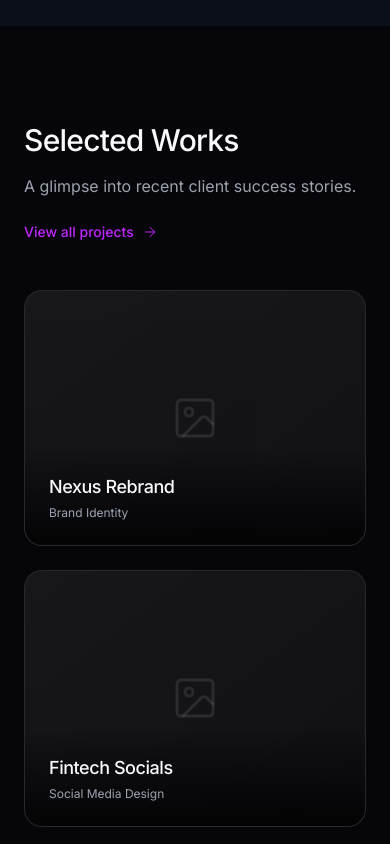
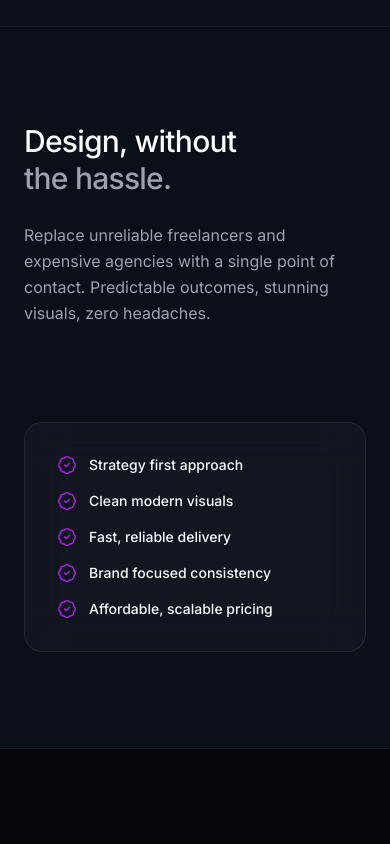
Before and after one commit to nakib360/S-M-Rafid-Ayman-s-Portfolio-2, a React (Vite) app: page / in a window 390 px wide. Shown: the part 4000-4844 px from the top of the page. Built offline with nearby package versions, Linux system fonts and the light colour scheme.

Commit message:
remove work

```diff
--- a/src/Components/Header.jsx
+++ b/src/Components/Header.jsx
@@ -6,7 +6,6 @@ const Header = () => {
     { name: "Home", path: "#home" },
     { name: "Process", path: "#process" },
     { name: "Services", path: "#services" },
-    { name: "Work", path: "#work" },
     { name: "Reviews", path: "#reviews" },
     { name: "Contact", path: "#contact" }
   ]
--- a/src/Components/Work.jsx
+++ /dev/null
@@ -1,66 +0,0 @@
-import { LuArrowRight, LuImage } from "react-icons/lu";
-import { motion } from "motion/react";
-import { containerStagger, fadeInUp, viewportOnce } from "../lib/animations";
-
-const projects = [
-  { title: "Nexus Rebrand", type: "Brand Identity" },
-  { title: "Fintech Socials", type: "Social Media Design" },
-  { title: "Creator Thumbnail Pack", type: "Thumbnail Design" },
-  { title: "Cyberpunk Concept", type: "Manipulation Art" },
-];
-
-const Work = () => {
-  return (
-    <motion.section
-      id="work"
-      variants={containerStagger}
-      initial="initial"
-      whileInView="whileInView"
-      viewport={viewportOnce}
-      className="py-24 md:py-32 max-w-7xl mx-auto px-6"
-    >
-      <motion.div variants={fadeInUp} className="flex flex-col md:flex-row md:items-end justify-between mb-12 gap-6">
-        <div>
-          <h2 className="text-3xl md:text-4xl font-medium tracking-tight mb-4">
-            Selected Works
-          </h2>
-          <p className="text-base text-[#9CA3AF]">
-            A glimpse into recent client success stories.
-          </p>
-        </div>
-        <a
-          href="#"
-          className="text-sm font-medium text-[#C026FF] flex items-center gap-2 hover:opacity-80 transition-opacity"
-        >
-          View all projects
-          <LuArrowRight size={16} strokeWidth={1.5} />
-        </a>
-      </motion.div>
-
-      <motion.div variants={containerStagger} className="grid grid-cols-1 md:grid-cols-2 gap-6">
-        {projects.map((proj) => (
-          <motion.div
-            variants={fadeInUp}
-            key={proj.title}
-            className="group relative rounded-[18px] overflow-hidden bg-white/5 border border-white/10 aspect-4/3 cursor-pointer"
-          >
-            <div className="absolute inset-0 bg-linear-to-br from-white/5 to-transparent flex items-center justify-center opacity-50 group-hover:scale-105 transition-transform duration-500">
-              <LuImage className="text-white/20" size={48} strokeWidth={1.5} />
-            </div>
-            <div className="absolute inset-0 bg-[#C026FF]/20 backdrop-blur-sm opacity-0 group-hover:opacity-100 transition-opacity duration-300 flex flex-col items-center justify-center gap-3">
-              <span className="px-4 py-2 rounded-full bg-black/50 text-white text-sm font-medium border border-white/20">
-                View Project
-              </span>
-            </div>
-            <div className="absolute bottom-0 left-0 w-full p-6 bg-linear-to-t from-black/80 to-transparent">
-              <h3 className="text-lg font-medium tracking-tight mb-1">{proj.title}</h3>
-              <p className="text-xs text-[#9CA3AF]">{proj.type}</p>
-            </div>
-          </motion.div>
-        ))}
-      </motion.div>
-    </motion.section>
-  );
-};
-
-export default Work;
--- a/src/Root/Main.jsx
+++ b/src/Root/Main.jsx
@@ -8,7 +8,6 @@ import Services from "../Components/Services";
 import Testimonials from "../Components/Testimonials";
 import TrustBar from "../Components/TrustBar";
 import WhyRafid from "../Components/WhyRafid";
-import Work from "../Components/Work";
 
 const Main = () => {
   return (
@@ -18,7 +17,6 @@ const Main = () => {
       <TrustBar />
       <Process />
       <Services />
-      <Work />
       <WhyRafid />
       <Testimonials />
       <About />
```
